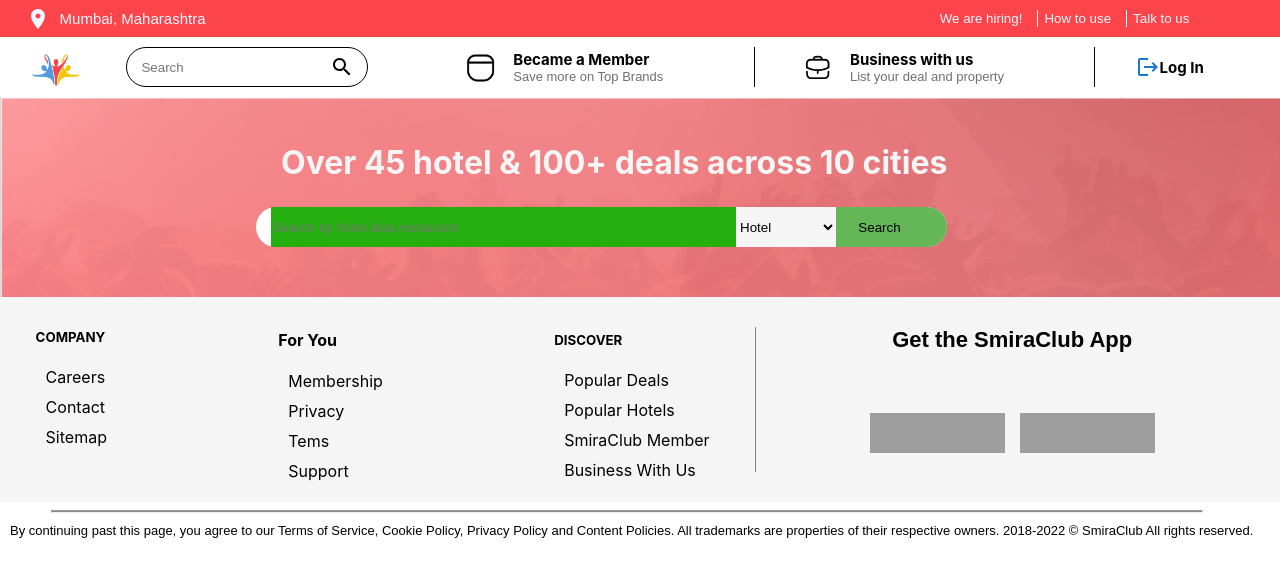
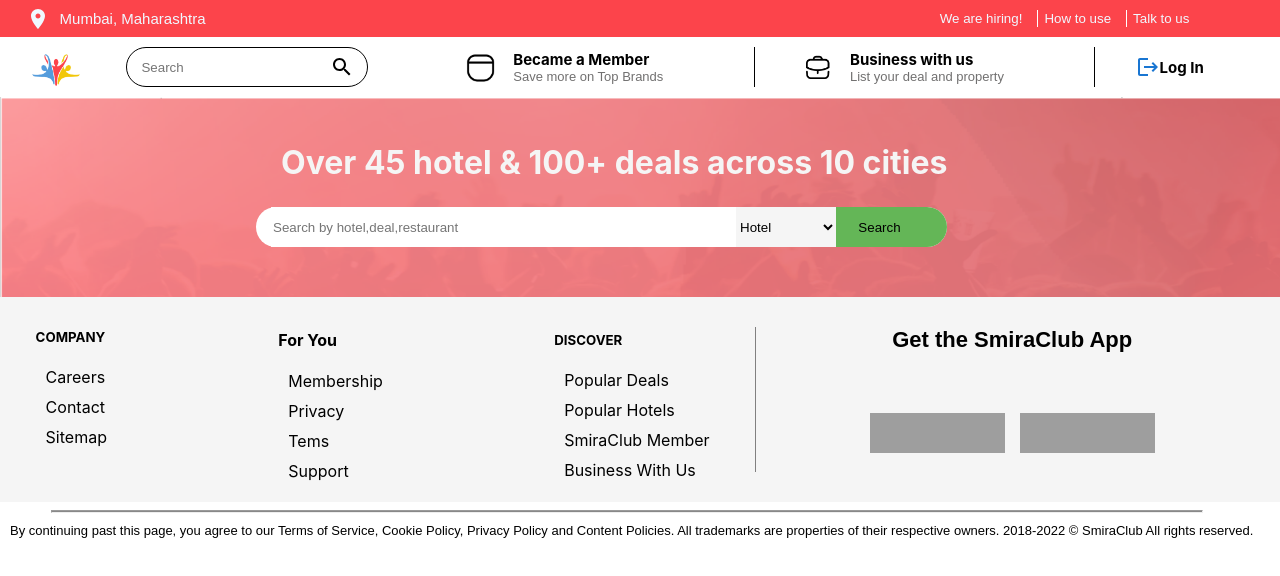
Before and after one commit to sazzad9911/simira-club-ui, a React (Create React App) app: page /Search in a window 1280 px wide. Shown: the top 576 px of the page. Built offline with nearby package versions, Linux system fonts and the light colour scheme; no server answers; grey boxes are pictures that could not be loaded.

Commit message:
Update Search.css

```diff
--- a/src/Screens/css/Search.css
+++ b/src/Screens/css/Search.css
@@ -56,7 +56,6 @@
     border: none;
     width: 600px;
     margin-left: 15px;
-    background-color: #24af0f;
 
 
 }
```
